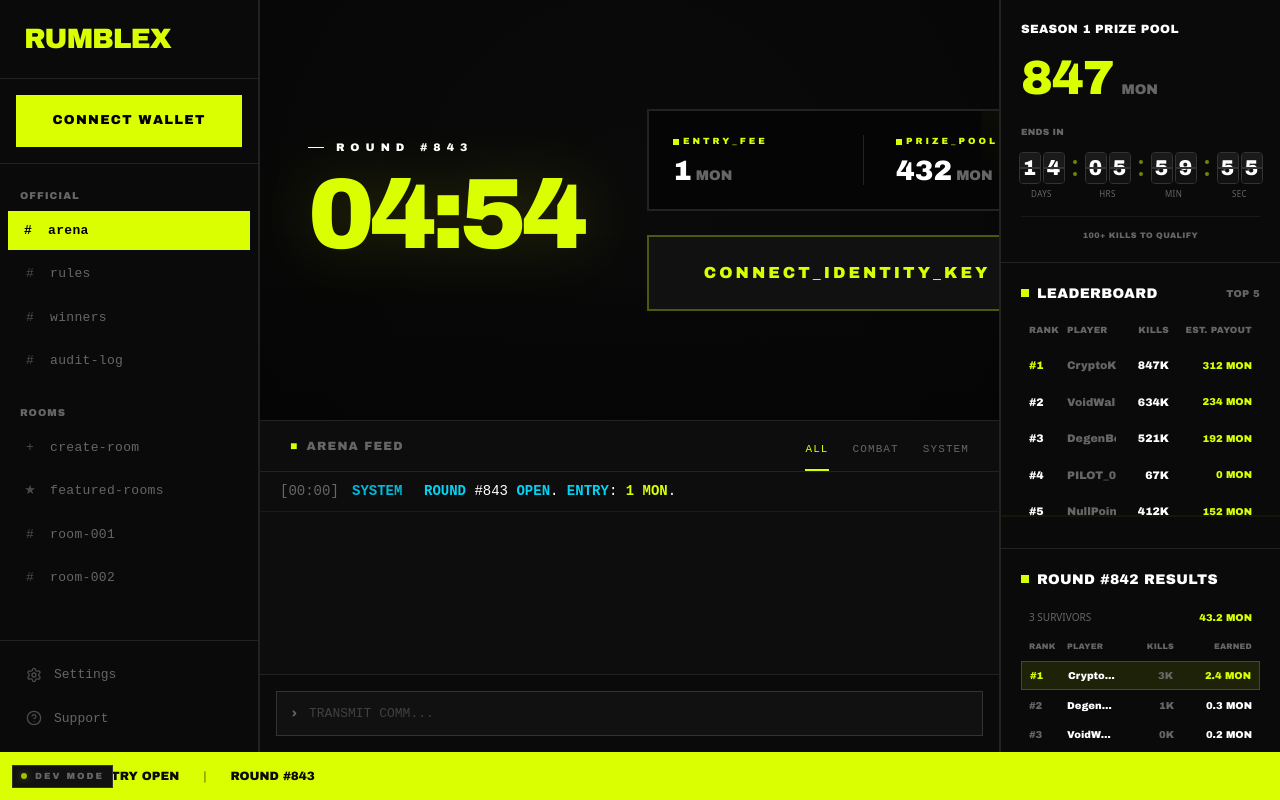
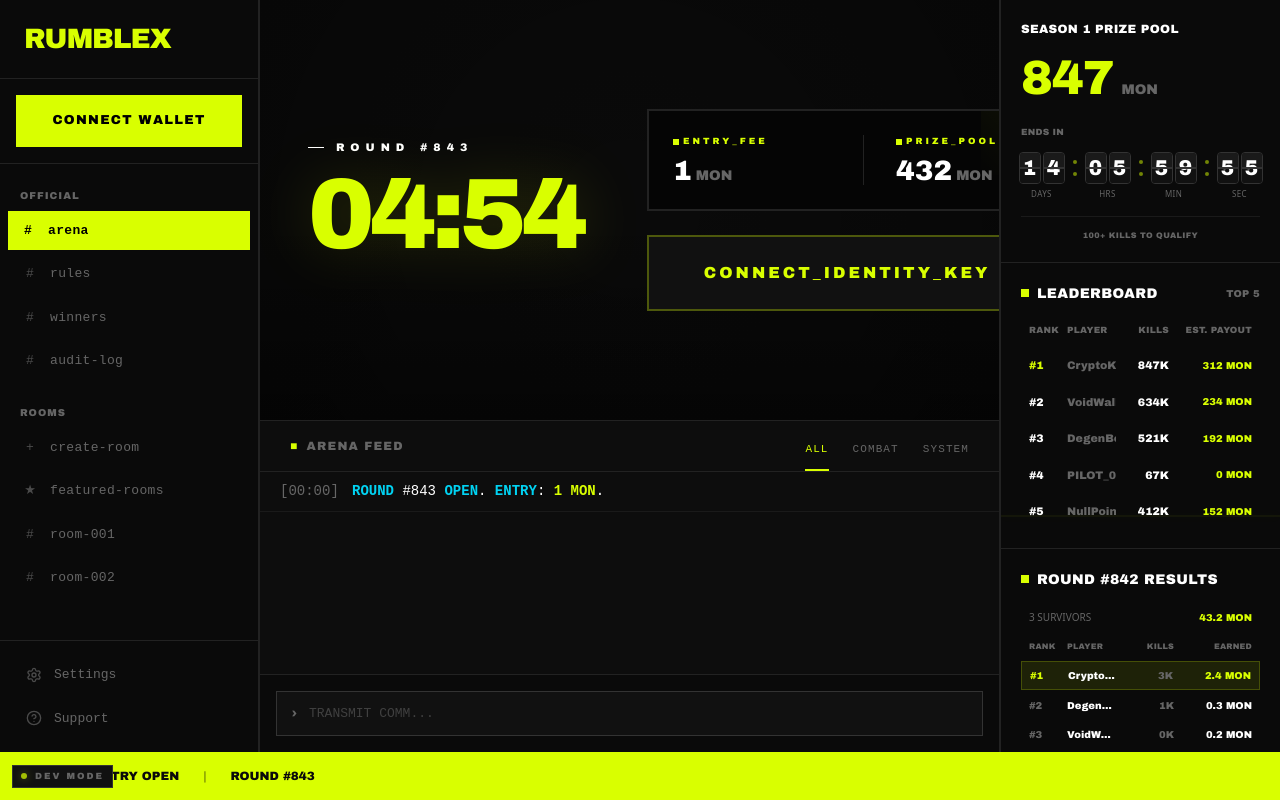
Before and after one commit to rickysvp/RumbleX, a React (Vite) app: page / in a window 1280 px wide. Built offline with nearby package versions, Linux system fonts and the light colour scheme.

Commit message:
v0.1.10: Remove SYSTEM/ELIM/ABILITY type tags from chat feed

```diff
--- a/package.json
+++ b/package.json
@@ -1,7 +1,7 @@
 {
   "name": "rumblex",
   "private": true,
-  "version": "0.1.9",
+  "version": "0.1.10",
   "type": "module",
   "scripts": {
     "dev": "vite --port=3000 --host=0.0.0.0",
--- a/src/components/feed/FeedRow.tsx
+++ b/src/components/feed/FeedRow.tsx
@@ -6,20 +6,6 @@ interface FeedRowProps {
 }
 
 export const FeedRow = React.memo(({ event }: FeedRowProps) => {
-  let typeTag = 'SYSTEM';
-  let tagClass = 'text-cyan-500';
-
-  if (event.type === 'elim') {
-    typeTag = 'ELIM';
-    tagClass = 'text-app-danger';
-  } else if (event.type === 'loot') {
-    typeTag = 'LOOT';
-    tagClass = 'text-app-accent';
-  } else if (event.type === 'ability') {
-    typeTag = 'ABILITY';
-    tagClass = 'text-[#B088FF]';
-  }
-
   const renderNarrative = (text: string) => {
     if (!text) return null;
 
@@ -62,7 +48,6 @@ export const FeedRow = React.memo(({ event }: FeedRowProps) => {
           : 'hover:bg-[#111]'
     }`}>
       <div className="shrink-0 text-[#666] w-[60px]">{timeString}</div>
-      <div className={`shrink-0 w-[60px] font-bold ${tagClass}`}>{typeTag}</div>
       <div className="text-white flex-1">{renderNarrative(event.text)}</div>
     </div>
   );
--- a/version.json
+++ b/version.json
@@ -1,10 +1,17 @@
 {
-  "version": "0.1.9",
+  "version": "0.1.10",
   "name": "RumbleX",
   "description": "RumbleX - AI-powered battle royale text game engine",
   "channel": "alpha",
   "releaseDate": "2026-04-20",
   "changelog": {
+    "0.1.10": {
+      "date": "2026-04-20",
+      "changes": [
+        "Remove SYSTEM/ELIM/ABILITY type tags from chat feed rows",
+        "Simplify FeedRow component by removing unused type tag logic"
+      ]
+    },
     "0.1.9": {
       "date": "2026-04-20",
       "changes": [
```
